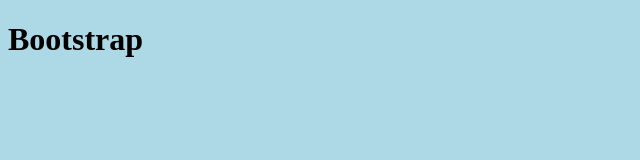
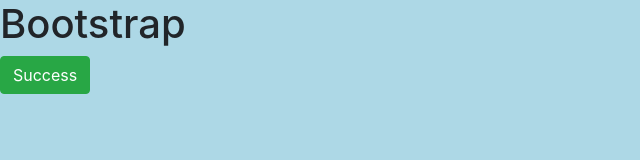
Before and after one commit to rtate2/bootstrap, a plain HTML site: page index.html in a window 1280 px wide. Shown: the whole page, without its empty margins (0-640 px from the left). Drawn offline with nearby package versions, Linux system fonts and the light colour scheme.

Commit message:
added button

```diff
--- a/index.html
+++ b/index.html
@@ -4,11 +4,14 @@
     <meta charset="UTF-8">
     <meta name="viewport" content="width=device-width, initial-scale=1.0">
     <meta http-equiv="X-UA-Compatible" content="ie=edge">
+    <link rel="stylesheet" href="https://stackpath.bootstrapcdn.com/bootstrap/4.3.1/css/bootstrap.min.css" integrity="sha384-ggOyR0iXCbMQv3Xipma34MD+dH/1fQ784/j6cY/iJTQUOhcWr7x9JvoRxT2MZw1T" crossorigin="anonymous">
     <link rel="stylesheet" href="./main.css">
     <title>Bootstrap</title>
 </head>
 <body>
     <h1>Bootstrap</h1>
+    <button type="button" class="btn btn-success">Success</button>
+
     <script src='./main.js'></script>
 </body>
 </html>
```
